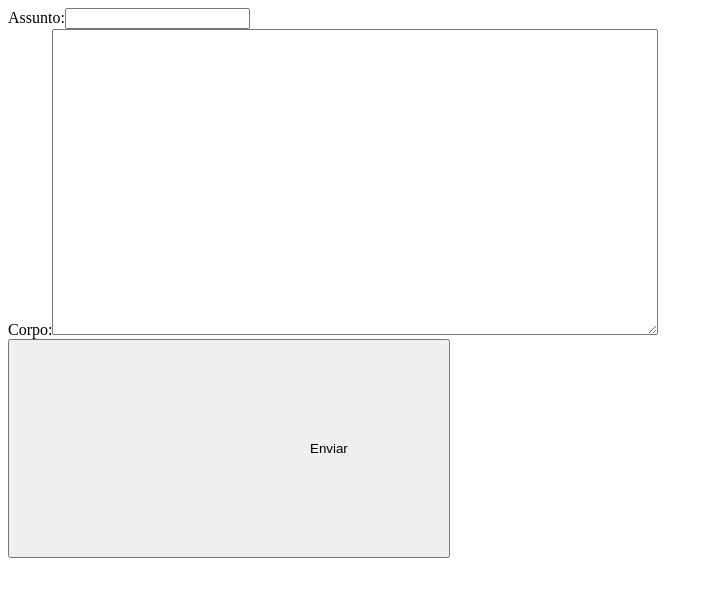
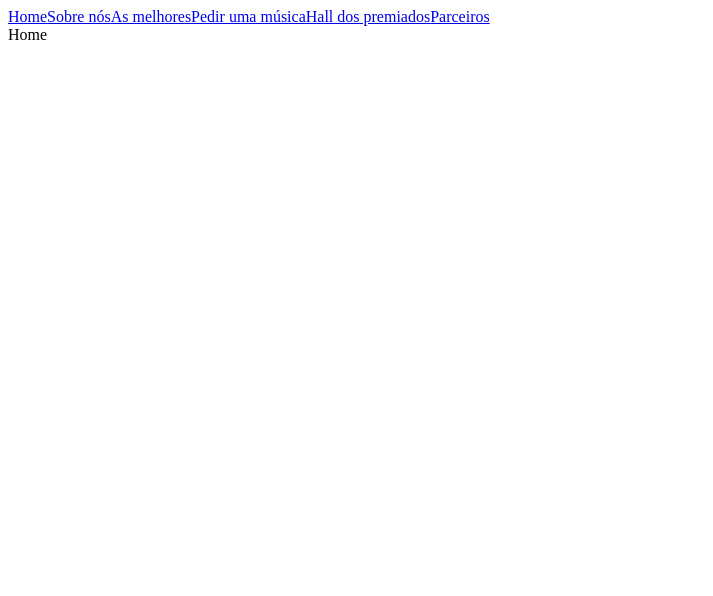
Before and after one commit to giovane1-8/radio-pg, a React (Vite) app: page / in a window 1280 px wide. Shown: the top 596 px of the page, without its empty margins (0-713 px from the left). Built offline with nearby package versions, Linux system fonts and the light colour scheme.

Commit message:
router dom v6 configuration

```diff
--- a/package.json
+++ b/package.json
@@ -9,8 +9,12 @@
     "preview": "vite preview"
   },
   "dependencies": {
+    "localforage": "^1.10.0",
+    "match-sorter": "^6.3.1",
     "react": "^18.2.0",
-    "react-dom": "^18.2.0"
+    "react-dom": "^18.2.0",
+    "react-router-dom": "^6.7.0",
+    "sort-by": "^1.2.0"
   },
   "devDependencies": {
     "@types/react": "^18.0.26",
--- a/src/App.css
+++ /dev/null
@@ -1,11 +0,0 @@
-textarea{
-    height: 300px;
-    width: 600px;
-}
-input{
-    size: 100px;
-}
-button{
-    padding: 100px;
-    padding-left: 300px;
-}
--- a/src/App.tsx
+++ b/src/App.tsx
@@ -1,24 +1,8 @@
-import { useState } from 'react'
-import "./App.css"
-import axios from "axios"
+import { RouterProvider } from 'react-router-dom'
+import { router } from './routes/router.routes'
 
-function App() {
-
-
+export const App = () => {
   return (
-    <>
-      <label>
-        Assunto:
-        <input type="text" id=''/>
-      </label>
-      <br />
-      <label>
-        Corpo:
-        <textarea />
-      </label><br/>
-      <button onClick={() => { }}>Enviar</button>
-    </>
+    <RouterProvider router={router} />
   )
 }
-
-export default App
--- a/src/main.tsx
+++ b/src/main.tsx
@@ -1,6 +1,6 @@
 import React from 'react'
 import ReactDOM from 'react-dom/client'
-import App from './App'
+import { App } from './App'
 
 ReactDOM.createRoot(document.getElementById('root') as HTMLElement).render(
   <React.StrictMode>
--- /dev/null
+++ b/src/pages/AsMelhores/index.tsx
@@ -0,0 +1,7 @@
+import React from 'react'
+
+export const AsMelhores = () => {
+  return (
+    <div>AsMelhores</div>
+  )
+}
--- /dev/null
+++ b/src/pages/HallDosPremiados/index.tsx
@@ -0,0 +1,7 @@
+import React from 'react'
+
+export const HallDosPremiados = () => {
+  return (
+    <div>HallDosPremiados</div>
+  )
+}
--- /dev/null
+++ b/src/pages/Home/index.tsx
@@ -0,0 +1,7 @@
+import React from 'react'
+
+export const Home = () => {
+  return (
+    <div>Home</div>
+  )
+}
--- /dev/null
+++ b/src/pages/Parceiros/index.tsx
@@ -0,0 +1,7 @@
+import React from 'react'
+
+export const Parceiros = () => {
+  return (
+    <div>Parceiros</div>
+  )
+}
--- /dev/null
+++ b/src/pages/PedirUmaMusica/index.tsx
@@ -0,0 +1,7 @@
+import React from 'react'
+
+export const PedirUmaMusica = () => {
+  return (
+    <div>PedirUmaMusica</div>
+  )
+}
--- /dev/null
+++ b/src/pages/Sobre/index.tsx
@@ -0,0 +1,7 @@
+import React from 'react'
+
+export const Sobre = () => {
+  return (
+    <div>Sobre</div>
+  )
+}
--- /dev/null
+++ b/src/routes/Root.tsx
@@ -0,0 +1,23 @@
+import {
+  Link,
+  Outlet
+} from 'react-router-dom'
+
+export const Root = () => {
+  return (
+    <>
+      <div>
+        <Link to='/'>Home</Link>
+        <Link to='/sobre'>Sobre nós</Link>
+        <Link to='/as-melhores'>As melhores</Link>
+        <Link to='/perdir-uma-musica'>Pedir uma música</Link>
+        <Link to='/hall-dos-premiados'>Hall dos premiados</Link>
+        <Link to='/parceiros'>Parceiros</Link>
+      </div>
+
+      <div>
+        <Outlet />
+      </div>
+    </>
+  )
+}
--- /dev/null
+++ b/src/routes/router.routes.tsx
@@ -0,0 +1,27 @@
+import {
+  createBrowserRouter,
+  createRoutesFromElements,
+  Route
+} from 'react-router-dom';
+
+import { Root } from './Root';
+
+import { Home } from '../pages/Home';
+import { Sobre } from '../pages/Sobre';
+import { AsMelhores } from '../pages/AsMelhores';
+import { PedirUmaMusica } from '../pages/PedirUmaMusica';
+import { HallDosPremiados } from '../pages/HallDosPremiados';
+import { Parceiros } from '../pages/Parceiros';
+
+export const router = createBrowserRouter(
+  createRoutesFromElements(
+    <Route path='/' element={<Root />}>
+      <Route index element={<Home />} />
+      <Route path='/sobre' element={<Sobre />} />
+      <Route path='/as-melhores' element={<AsMelhores />} />
+      <Route path='/perdir-uma-musica' element={<PedirUmaMusica />} />
+      <Route path='/hall-dos-premiados' element={<HallDosPremiados />} />
+      <Route path='/parceiros' element={<Parceiros />} />
+    </Route>
+  )
+);
```
Also changed, not shown: 2 other files (tests, documents, lock files or other folders).
